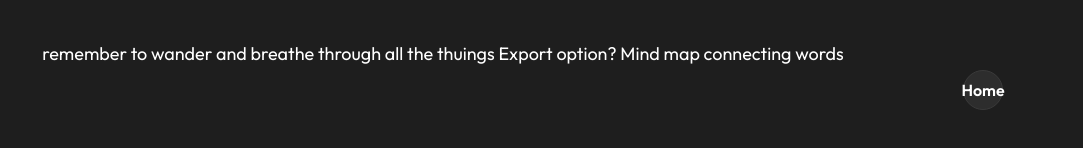
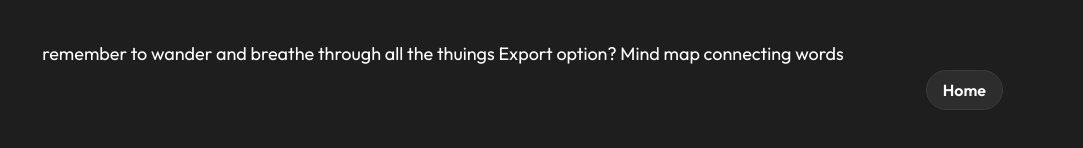
Before and after one commit to yvonnelutrinh/capstone-wander, a React (Vite) app in the folder ylt-capstone-client/: page /end in a window 1280 px wide. Shown: the part 346-494 px from the top of the page, without its empty margins (197-1280 px from the left). Built offline with nearby package versions, Linux system fonts and the light colour scheme; no server answers.

Commit message:
style begin and next buttons to distinguish

```diff
--- a/ylt-capstone-client/src/components/BreatheAnimation/BreatheAnimation.scss
+++ b/ylt-capstone-client/src/components/BreatheAnimation/BreatheAnimation.scss
@@ -69,4 +69,7 @@ button {
 .start-button {
   @include main-button;
   color: inherit;
+  width: auto;
+    padding: 0 2rem;
+    border-radius: 15px;
 }
--- a/ylt-capstone-client/src/components/NextButton/NextButton.scss
+++ b/ylt-capstone-client/src/components/NextButton/NextButton.scss
@@ -2,9 +2,16 @@
 @use "../../styles/partials/variables" as *;
 
 .next-button {
-  @include main-button;
   color: inherit;
   align-self: center;
   position: absolute;
   right: 5rem;
+  width: auto;
+  padding: 0 1rem;
+  transition: transform .2s;
+
+  &:hover {
+    filter: brightness(150%);
+    transform: scale(1.5);
+  }
 }
```
